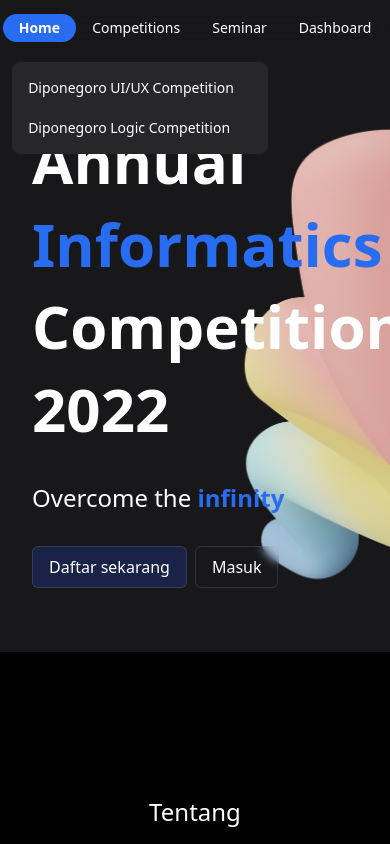
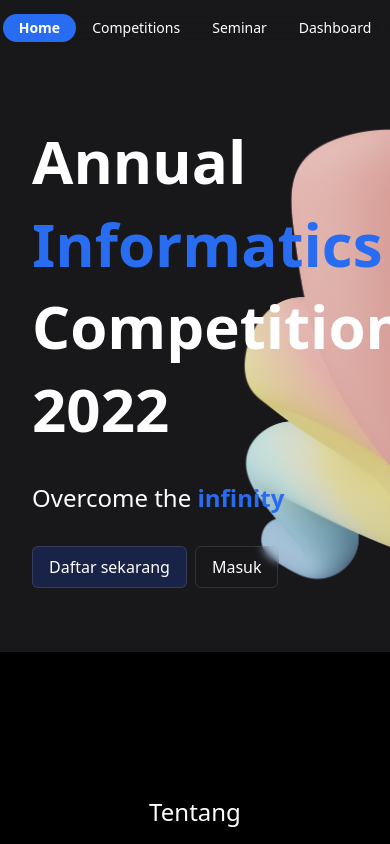
Before and after one commit to sallliisa/anforcom2022-landing, a Next.js app: page / in a window 390 px wide. Shown: the top 844 px of the page. Built offline with nearby package versions, Linux system fonts and the light colour scheme.

Commit message:
responsiveness fix

```diff
--- a/src/components/Navbar.tsx
+++ b/src/components/Navbar.tsx
@@ -36,7 +36,7 @@ export default function Navbar() {
             } cursor-pointer px-4 py-1 relative`}
           >
             Competitions
-            <Box className={`${popover ? `hidden` : null}`}>
+            <Box className={`${popover ? null : 'hidden'}`}>
               <Box className='absolute bg-zinc-800 p-2 text-sm w-64 top-12 left-[-64px] rounded-lg'>
                 <Stack className='gap-1'>
                   <Box className='p-2 hover:bg-zinc-900 rounded-lg'>
```
